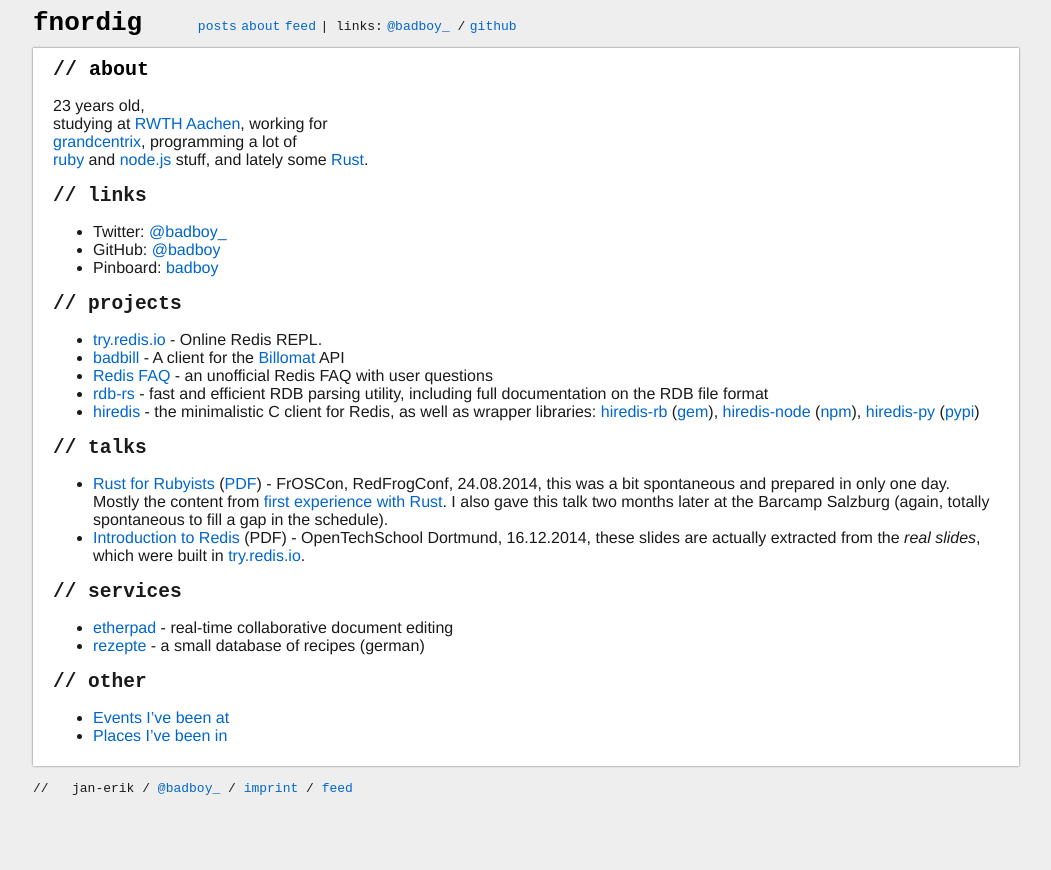
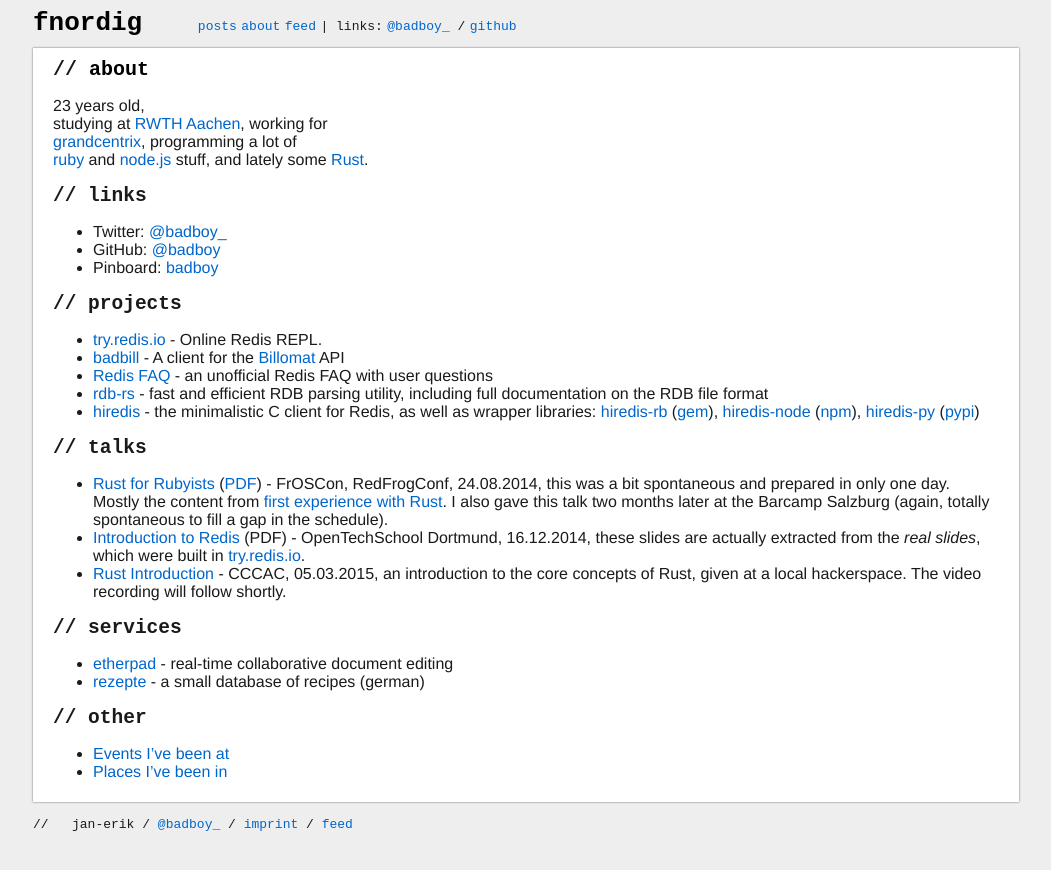
Before and after one commit to badboy/fnordig.de, a Jekyll site: the page built from about.markdown, in a window 1280 px wide. Shown: the top 870 px of the page, without its empty margins (114-1165 px from the left). Built offline with Jekyll 4.4.1, drawn with Linux system fonts in a browser that asks for light colours.

Commit message:
new talk: Rust Introduction

```diff
--- a/about.markdown
+++ b/about.markdown
@@ -26,6 +26,7 @@ studying at [RWTH Aachen](http://www.rwth-aachen.de/), working for
 
 * [Rust for Rubyists](https://fnordig.de/talks/2014/froscon/rust-for-rubyists/) ([PDF](https://fnordig.de/talks/2014/froscon/rust-for-rubyists/froscon2014-redfrogconf-rust-for-rubyists.pdf)) - FrOSCon, RedFrogConf, 24.08.2014, this was a bit spontaneous and prepared in only one day. Mostly the content from [first experience with Rust](/2014/08/12/first-experience-with-rust/). I also gave this talk two months later at the Barcamp Salzburg (again, totally spontaneous to fill a gap in the schedule).
 * [Introduction to Redis](http://fnordig.de/talks/2014/ots/redis-introduction-otsdo-2014-12-16.pdf) (PDF) - OpenTechSchool Dortmund, 16.12.2014, these slides are actually extracted from the _real slides_, which were built in [try.redis.io](http://try.redis.io).
+* [Rust Introduction](https://fnordig.de/talks/2015/cccac/rust-intro/#0) - CCCAC, 05.03.2015, an introduction to the core concepts of Rust, given at a local hackerspace. The video recording will follow shortly.
 
 ## // services
 
```
